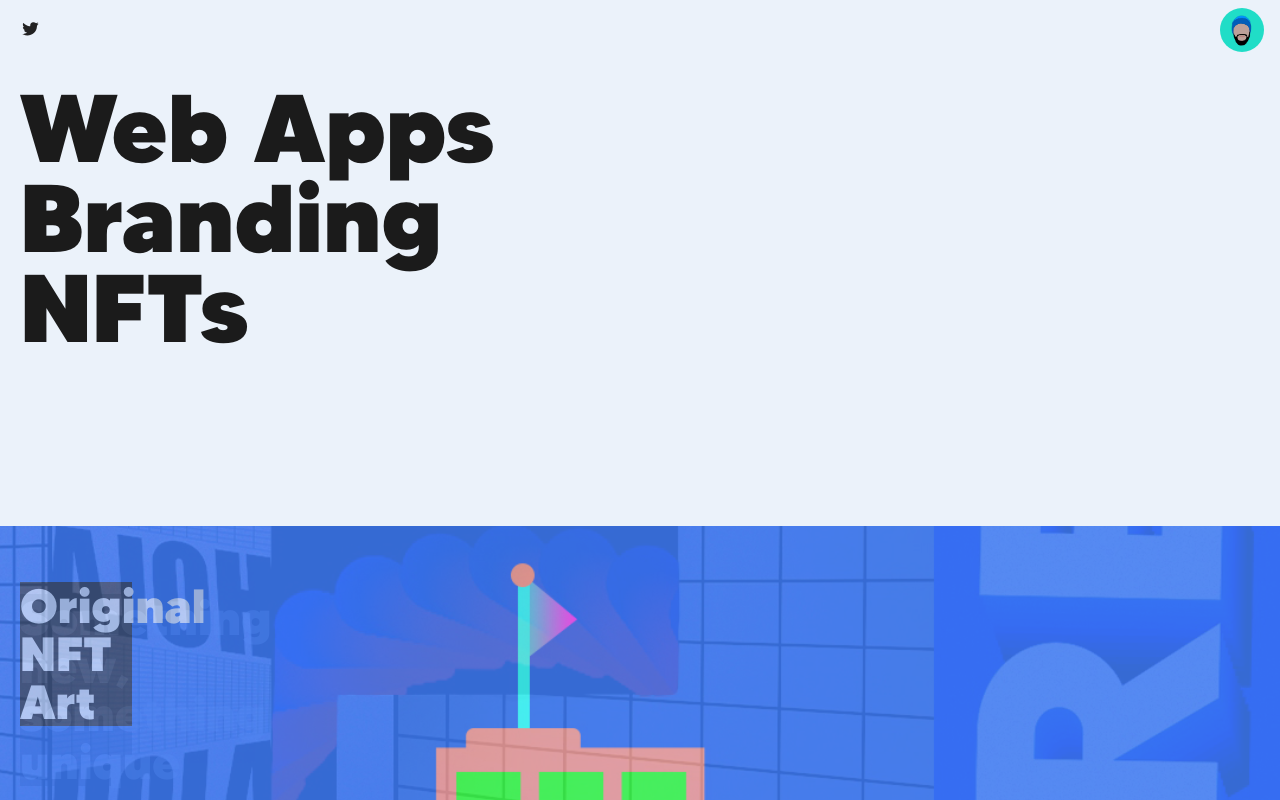
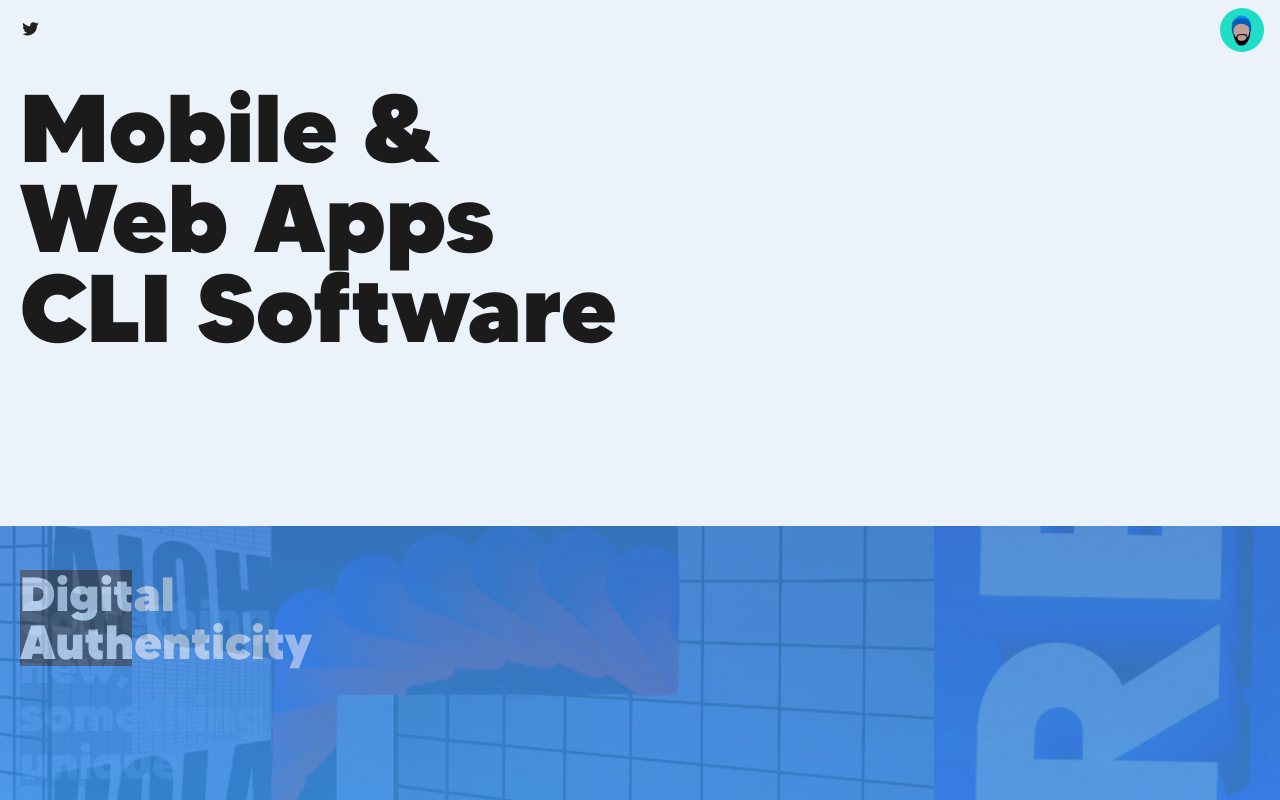
Before and after one commit to PinedaVictor/a-la-mode, a React (Vite) app: page / in a window 1280 px wide. Shown: the top 800 px of the page. Built offline with nearby package versions, Linux system fonts and the light colour scheme.

Commit message:
Updated nav, mata tags, and web conten

```diff
--- a/package.json
+++ b/package.json
@@ -4,9 +4,11 @@
   "scripts": {
     "dev": "vite",
     "build": "tsc && vite build",
-    "preview": "vite preview"
+    "preview": "vite preview",
+    "deploy": "firebase deploy --only hosting"
   },
   "dependencies": {
+    "@react-spring/types": "^9.7.2",
     "@use-gesture/react": "^10.2.5",
     "react": "^17.0.2",
     "react-dom": "^17.0.2",
--- a/src/components/drawer/Drawer.tsx
+++ b/src/components/drawer/Drawer.tsx
@@ -34,11 +34,11 @@ export const Drawer: React.FC<DrawerProps> = (props) => {
                     <Link to="/">
                       <li className=" ">Home</li>
                     </Link>
-                    <Link to="/WebApps">
+                    {/* <Link to="/WebApps">
                       <li className=" ">Web Apps</li>
-                    </Link>
+                    </Link> */}
                     <Link to="/HappyClients">
-                      <li className=" ">Clients</li>
+                      <li className=" ">Chat</li>
                     </Link>
                     {/* <Link to="/Pixels">
                       <li className=" ">Pixels</li>
--- a/src/components/elements/pixels/ImageCarousel.tsx
+++ b/src/components/elements/pixels/ImageCarousel.tsx
@@ -4,9 +4,8 @@ import { useTransition, animated } from "react-spring";
 
 import img1 from "../../../assets/images/IMG_3007.jpg";
 import img2 from "../../../assets/images/Art/andres.jpg";
-import img3 from "../../../assets/images/Art/building.jpg";
 
-const imageData = [img1, img2, img3];
+const imageData = [img1, img2];
 const images = [
   {
     image: imageData[0],
@@ -15,10 +14,6 @@ const images = [
   {
     image: imageData[1],
     text: "Something new, something unique",
-  },
-  {
-    image: imageData[2],
-    text: "Original NFT Art",
   },
 ];
 
--- a/src/components/elements/spacers/Heading.tsx
+++ b/src/components/elements/spacers/Heading.tsx
@@ -16,7 +16,7 @@ export const Heading: React.FC = (props) => {
     <>
       <section className="text-offBlack text-6xl md:text-7xl font-[Tommy] h-full w-full pl-5 lg:text-8xl sm:text-6xl overflow-hidden">
         <div className="text-left inline-block align-middle h-full pt-6 pb-44">
-          {trails.map((props, index) => (
+          {trails.map((props: any, index: number) => (
             <animated.div
               style={{
                 ...props,
--- a/src/components/office/NFTLAB.tsx
+++ b/src/components/office/NFTLAB.tsx
@@ -8,10 +8,10 @@ export const NFTLAB: React.FC = () => {
       <section className=" bg-offWhite grid mt-40 mb-40 w-screen p-5  md:grid-cols-2 lg:grid-cols-3  lg:pr-1">
         <div className=" text-4xl p-5 font-TY md:text-right">
           <div>
-            <H1 heading="NFT LAB" />
+            <H1 heading="AI LAB" />
           </div>
           <ul className=" ">
-            <li className=" mb-4 ">Art Generation</li>
+            <li className=" mb-4 ">Current focus: Art Generation</li>
             <li className=" mb-4 ">Concept development</li>
           </ul>
         </div>
--- a/src/index.html
+++ b/src/index.html
@@ -4,7 +4,11 @@
     <meta charset="UTF-8" />
     <link rel="icon" type="image/svg+xml" href="./assets/images/vic1.png" />
     <meta name="viewport" content="width=device-width, initial-scale=1.0" />
-    <title>Victor Pineda</title>
+    <title>Victor Pineda - Software Developer available 24/7</title>
+    <meta
+      name="description"
+      content="Software engineer with professional experience building web and mobile applications. Building minimal viable software products that scale!"
+    />
     <!-- Global site tag (gtag.js) - Google Analytics -->
     <script
       async
--- a/src/pages/Home.tsx
+++ b/src/pages/Home.tsx
@@ -18,9 +18,9 @@ export const Home: React.FC = () => {
         <FullScreenPreview />
         <HeaderNav />
         <Heading>
+          <p>Mobile &</p>
           <p>Web Apps</p>
-          <p>Branding</p>
-          <p>NFTs</p>
+          <p>CLI Software</p>
         </Heading>
         <Hero />
         <Spacer>
```
Also changed, not shown: 1 other file (tests, documents, lock files or other folders).
